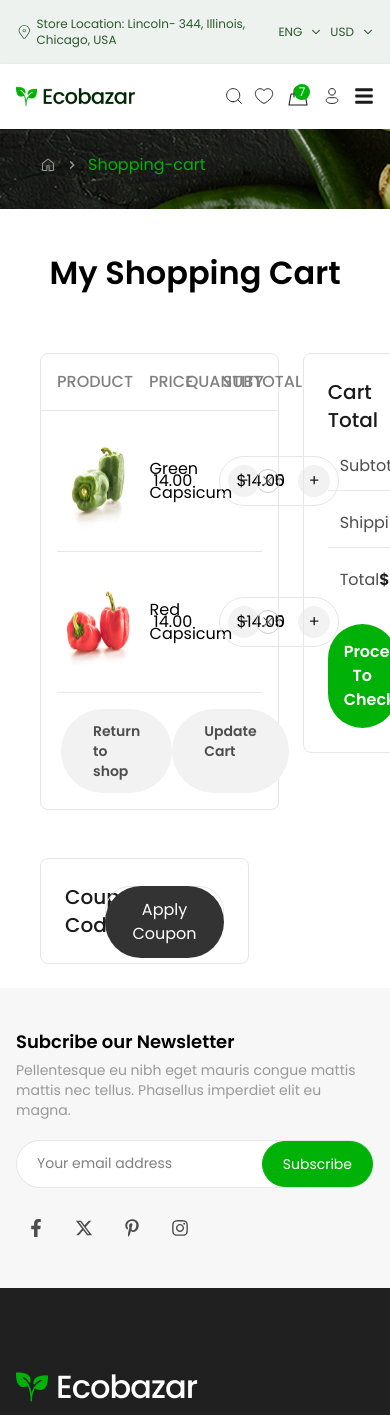
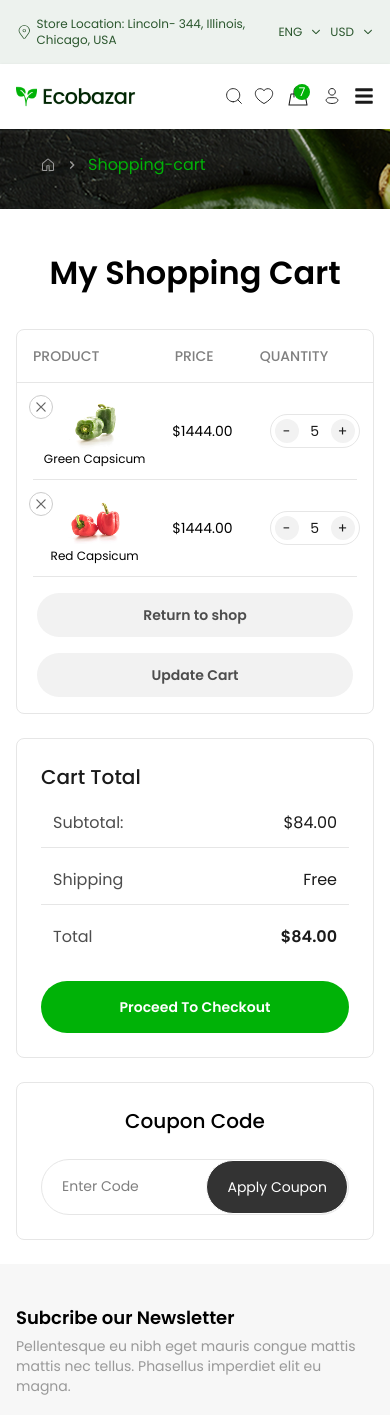
Before and after one commit to itsdevelopershakil/organic-food-e-commerce, a React (Vite) app: page /shopping-cart in a window 390 px wide. Shown: the top 1415 px of the page. Built offline with nearby package versions, Linux system fonts and the light colour scheme.

Commit message:
Shopping Cart page responsive complete

```diff
--- a/src/pages/ShoppingCart.tsx
+++ b/src/pages/ShoppingCart.tsx
@@ -19,14 +19,14 @@ const initialCart: CartItem[] = [
     {
         id: 1,
         name: 'Green Capsicum',
-        price: 14.0,
+        price: 1444.0,
         quantity: 5,
         image: greenCapsicum, // Replace with actual image URL
     },
     {
         id: 2,
         name: 'Red Capsicum',
-        price: 14.0,
+        price: 1444.0,
         quantity: 5,
         image: redCapsicum, // Replace with actual image URL
     },
@@ -53,37 +53,50 @@ const ShoppingCart = () => {
                     <h1 className="text-[32px] font-semibold mt-10 mb-8 text-center">
                         My Shopping Cart
                     </h1>
-                    <div className="flex">
-                        <div className="w-2/3 rounded-lg border border-[#E6E6E6] m-6">
+                    <div className="lg:flex">
+                        <div className="w-full lg:w-2/3 rounded-lg border border-[#E6E6E6] lg:m-6">
                             <div>
-                                <div className="grid grid-cols-12 gap-4 *:font-medium *:text-left p-4 text-[#808080] border-b border-[#E6E6E6]">
+                                <div className="text-sm sm:text-base grid grid-cols-12 gap-4 *:font-medium *:text-left p-4 text-[#808080] border-b border-[#E6E6E6]">
                                     <p className="col-span-5">PRODUCT </p>
-                                    <p className="col-span-2">PRICE </p>
-                                    <p className="col-span-2">QUANTITY </p>
-                                    <p className="col-span-2">SUBTOTAL</p>
+                                    <p className="col-span-3 sm:col-span-2">
+                                        PRICE{' '}
+                                    </p>
+                                    <p className="col-span-3 sm:col-span-2">
+                                        QUANTITY{' '}
+                                    </p>
+                                    <p className="hidden sm:block col-span-2">
+                                        SUBTOTAL
+                                    </p>
                                     <p className="col-span-1"></p>
                                 </div>
 
                                 <div>
                                     {cart.map((item) => (
                                         <div key={item.id} className="*p-4">
-                                            <div className="grid grid-cols-12 gap-4 items-center p-5">
-                                                <div className="col-span-5 flex gap-4 items-center">
+                                            <div className="grid grid-cols-12 gap-3 lg:gap-4 items-center p-3 lg:p-5">
+                                                <div className="relative col-span-5 flex flex-col  sm:flex-row sm:gap-4 items-center">
+                                                    <div className=" absolute top-0 left-0 sm:hidden md:col-span-1">
+                                                        <div className="w-6 h-6 border rounded-full border-[#CCCCCC] flex justify-center items-center cursor-pointer">
+                                                            <RxCross2 className="text-[#666666]" />
+                                                        </div>
+                                                    </div>
                                                     <img
                                                         src={item.image}
                                                         alt=""
-                                                        className="w-25 h-25"
+                                                        className="w-14 h-14 md:w-20 md:h-20 lg:w-25 lg:h-25"
                                                     />
-                                                    {item.name}
+                                                    <p className="text-xs sm:text-sm">
+                                                        {item.name}
+                                                    </p>
                                                 </div>
 
-                                                <div className="col-span-1 p-1">
-                                                    {item.price.toFixed(2)}
+                                                <div className="col-span-2 sm:col-span-1 md : p -1 text-sm md:text-base">
+                                                    ${item.price.toFixed(2)}
                                                 </div>
-                                                <div className="col-span-3 px-13">
-                                                    <div className="w-[120px] border border-[#E6E6E6] rounded-[170px] p-2 text-[#1a1a1a] flex justify-between items-center">
+                                                <div className="col-span-5 sm:col-span-3 px-10 md:px-14 lg:px-12">
+                                                    <div className="w-[90px] md:w-[120px] border border-[#E6E6E6] rounded-[170px] p-1 md:p-2 text-[#1a1a1a] flex justify-between items-center text-sm md:text-base">
                                                         <button
-                                                            className="w-8 h-8 rounded-full bg-[#F2F2F2] cursor-pointer"
+                                                            className="w-6 h-6 md:w-8 md:h-8 rounded-full bg-[#F2F2F2] cursor-pointer"
                                                             onClick={() =>
                                                                 updateQuantity(
                                                                     item.id,
@@ -97,7 +110,7 @@ const ShoppingCart = () => {
                                                             {item.quantity}
                                                         </span>
                                                         <button
-                                                            className="w-8 h-8 rounded-full bg-[#F2F2F2] cursor-pointer"
+                                                            className="w-6 h-6 md:w-8 md:h-8 rounded-full bg-[#F2F2F2] cursor-pointer"
                                                             onClick={() =>
                                                                 updateQuantity(
                                                                     item.id,
@@ -109,10 +122,10 @@ const ShoppingCart = () => {
                                                         </button>
                                                     </div>
                                                 </div>
-                                                <div className="col-span-2 p-4">
+                                                <div className="hidden sm:block col-span-2 lg:p-6">
                                                     ${item.price.toFixed(2)}
                                                 </div>
-                                                <div className="col-span-1">
+                                                <div className="hidden sm:block col-span-1">
                                                     <div className="w-6 h-6 border rounded-full border-[#CCCCCC] flex justify-center items-center cursor-pointer">
                                                         <RxCross2 className="text-[#666666]" />
                                                     </div>
@@ -123,22 +136,22 @@ const ShoppingCart = () => {
                                     ))}
                                 </div>
                             </div>
-                            <div className="flex justify-between py-4 px-5">
+                            <div className="flex flex-col sm:flex-row gap-4 justify-between py-4 px-5">
                                 <Link
                                     to="#"
-                                    className="text-sm text-[#4D4D4D] hover:bg-[#4d4d4d] hover:text-[#f2f2f2] duration-200 font-semibold py-3 px-8 bg-[#F2F2F2] rounded-[43px] cursor-pointer"
+                                    className="text-sm text-[#4D4D4D] hover:bg-[#4d4d4d] hover:text-[#f2f2f2] duration-200 font-semibold py-3 px-8 bg-[#F2F2F2] rounded-[43px] cursor-pointer text-center"
                                 >
                                     Return to shop
                                 </Link>
                                 <Link
                                     to="#"
-                                    className="text-sm text-[#4D4D4D] hover:bg-[#4d4d4d] hover:text-[#f2f2f2] duration-200 font-semibold py-3 px-8 bg-[#F2F2F2] rounded-[43px] cursor-pointer"
+                                    className="text-sm text-[#4D4D4D] hover:bg-[#4d4d4d] hover:text-[#f2f2f2] duration-200 font-semibold py-3 px-8 bg-[#F2F2F2] rounded-[43px] cursor-pointer text-center"
                                 >
                                     Update Cart
                                 </Link>
                             </div>
                         </div>
-                        <div className="w-1/3  my-6">
+                        <div className="w-full lg:w-1/3  my-6 lg:mx-6">
                             <div className="border border-[#E6E6E6] p-6 rounded-lg text-[#1a1a1a]">
                                 <h3 className="text-xl font-medium">
                                     Cart Total
@@ -155,30 +168,38 @@ const ShoppingCart = () => {
                                     <p className="text-[#4D4D4D]">Total</p>
                                     <p className="font-semibold">$84.00</p>
                                 </div>
-                                <button className="mt-5 bg-primary w-full text-center text-white font-semibold rounded-[43px] cursor-pointer hover:border hover:border-gray-300 hover:text-primary hover:bg-white hover:shadow-sm duration-300 p-4">
+                                <button className="mt-5 bg-primary w-full text-center text-white font-semibold rounded-[43px] cursor-pointer hover:border hover:border-gray-300 hover:text-primary hover:bg-white hover:shadow-sm duration-300 p-4 text-sm sm:text-base">
                                     Proceed To Checkout
                                 </button>
                             </div>
                         </div>
                     </div>
 
-                    <div className="flex">
-                        <div className="w-2/3 rounded-lg border border-[#E6E6E6] m-6 p-6 flex items-center">
-                            <p className="w-1/4 text-xl font-medium text-[#1a1a1a]">
+                    <div className="lg:flex">
+                        <div className="w-full gap-6 lg:w-2/3 rounded-lg border border-[#E6E6E6] lg:m-6 p-6 flex flex-col md:flex-row items-center">
+                            <p className="text-xl font-medium shrink-0">
                                 Coupon Code
                             </p>
-                            <div className="relative w-3/4">
+                            <form
+                                // onSubmit={handleSubscribe}
+                                className="w-full flex bg-white rounded-[43px] border border-[#e6e6e6] grow"
+                            >
                                 <input
-                                    type="text"
-                                    className="w-full px-6 py-3 rounded-[46px] outline-none border border-[#E6E6E6]"
+                                    type="email"
+                                    // value={inputValue}
+                                    // onChange={handleInput}
+                                    className="h-full outline-none bg-transparent px-5 w-[calc(100%_-_100px)] sm:w-auto sm:grow text-sm py-4 sm:py-[14px] shrink"
                                     placeholder="Enter Code"
                                 />
-                                <button className="absolute right-0 px-6 py-3 bg-[#333] text-white rounded-[43px] cursor-pointer hover:shadow-md hover:bg-white hover:border border-gray-200 hover:text-[#333] duration-300">
+                                <button
+                                    type="submit"
+                                    className="h-full shrink-0 rounded-[43px] bg-[#333333] text-white text-sm px-5 sm:px-10 cursor-pointer py-4 sm:py-[14px] border "
+                                >
                                     Apply Coupon
                                 </button>
-                            </div>
+                            </form>
                         </div>
-                        <div className="w-1/3"></div>
+                        <div className="w-full lg:w-1/3  my-6 mx-6"></div>
                     </div>
                 </div>
             </div>
```
